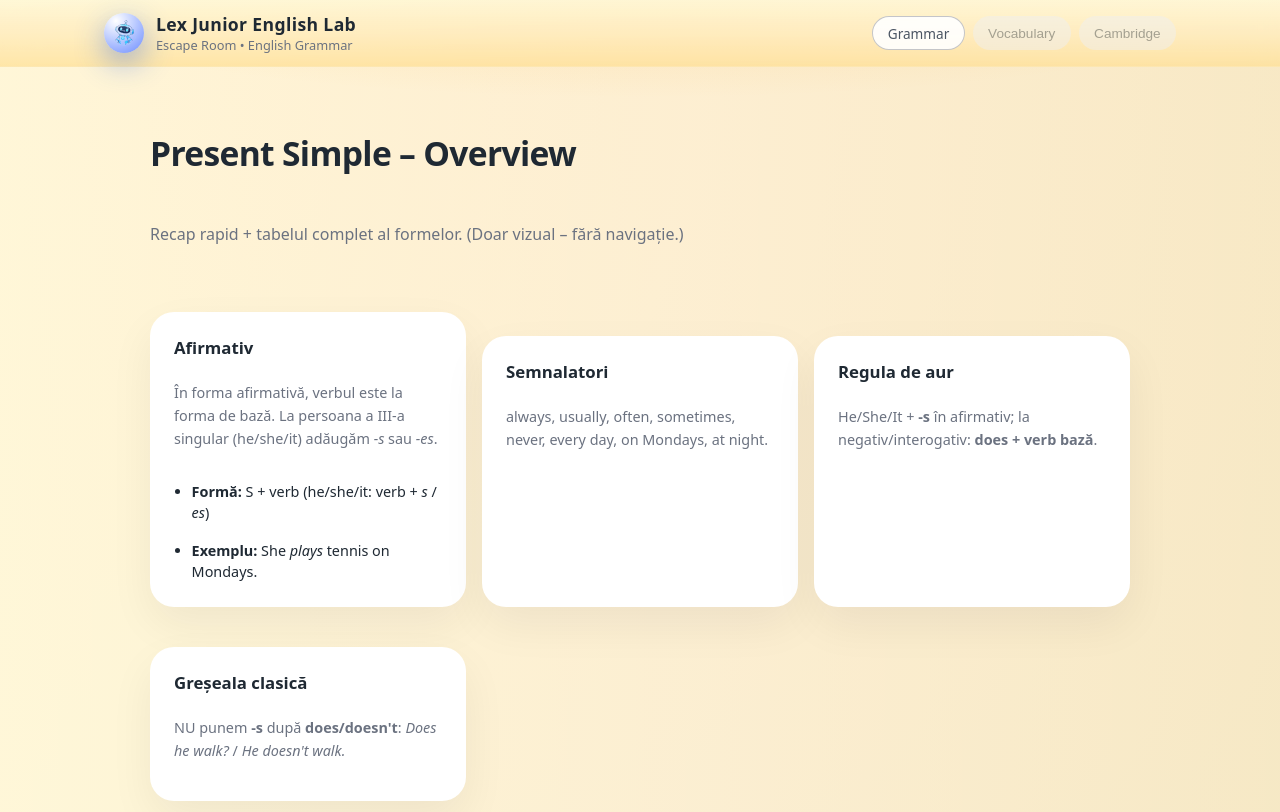
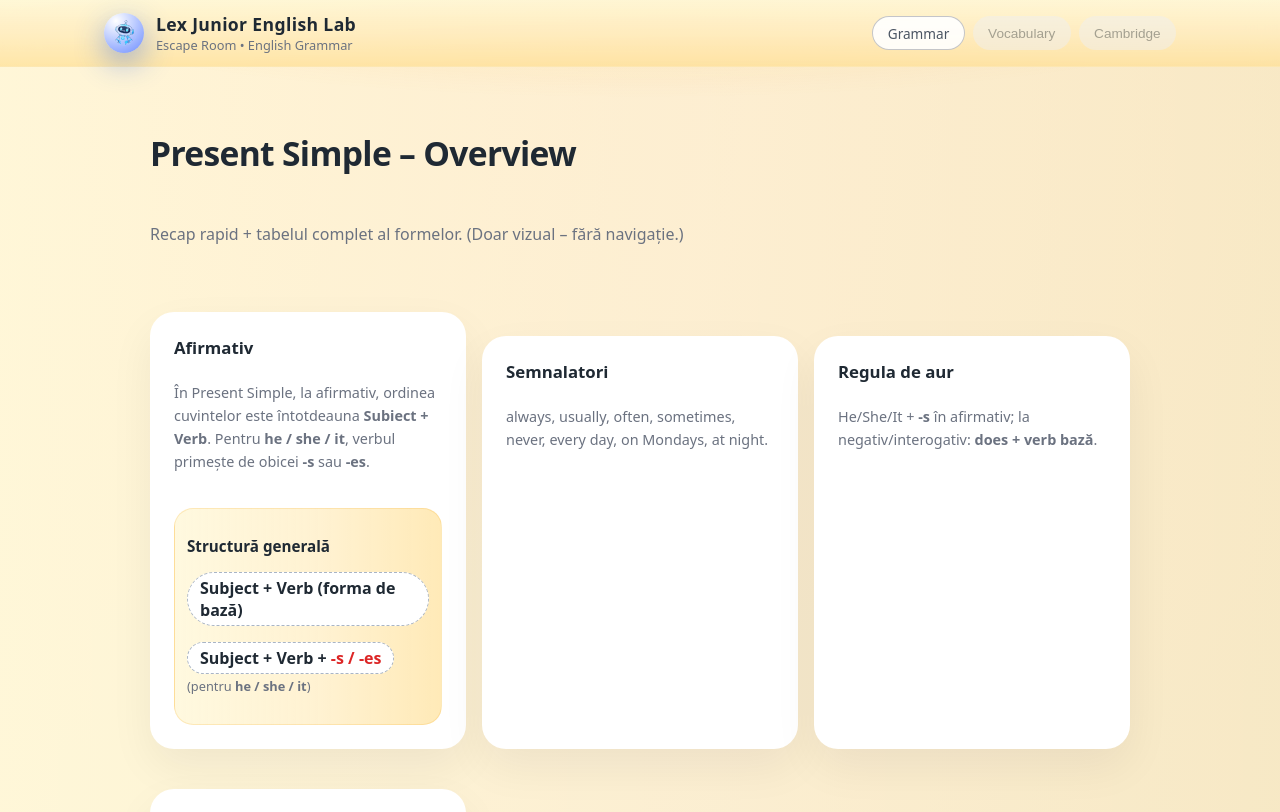
Before and after one commit to gheorghiank-dev/lexjunior-school, a React (Vite) app: page /grammar/tenses/present-simple/overview in a window 1280 px wide. Shown: the top 812 px of the page. Built offline with nearby package versions, Linux system fonts and the light colour scheme.

Commit message:
update overview aff card

```diff
--- a/src/modules/present-simple/PresentSimpleOverviewPage.jsx
+++ b/src/modules/present-simple/PresentSimpleOverviewPage.jsx
@@ -21,18 +21,31 @@ export default function PresentSimpleOverviewPage() {
         <div className="card">
           <div className="card-title">Afirmativ</div>
           <p className="card-description">
-            În forma afirmativă, verbul este la forma de bază. La persoana a
-            III-a singular (he/she/it) adăugăm <em>-s</em> sau <em>-es</em>.
+            În Present Simple, la afirmativ, ordinea cuvintelor este întotdeauna{" "}
+            <strong>Subiect + Verb</strong>. Pentru{" "}
+            <strong>he / she / it</strong>, verbul primește de obicei{" "}
+            <strong>-s</strong> sau <strong>-es</strong>.
           </p>
-          <ul class="ps-mini-list">
-            <li>
-              <strong>Formă:</strong> S + verb (he/she/it: verb + <em>s</em> /{" "}
-              <em>es</em>)
-            </li>
-            <li>
-              <strong>Exemplu:</strong> She <em>plays</em> tennis on Mondays.
-            </li>
-          </ul>
+
+          <div className="ps-structure-box">
+            <h3 className="ps-structure-title">Structură generală</h3>
+
+            <p className="ps-text">
+              <span className="rule-highlight">
+                Subject + Verb (forma de bază)
+              </span>
+            </p>
+
+            <p className="ps-text">
+              <span className="rule-highlight">
+                Subject + Verb +{" "}
+                <span className="rule-highlight-emphasis">-s / -es</span>
+              </span>{" "}
+              <span className="ps-structure-note">
+                (pentru <strong>he / she / it</strong>)
+              </span>
+            </p>
+          </div>
         </div>
 
         <div className="card">
```
